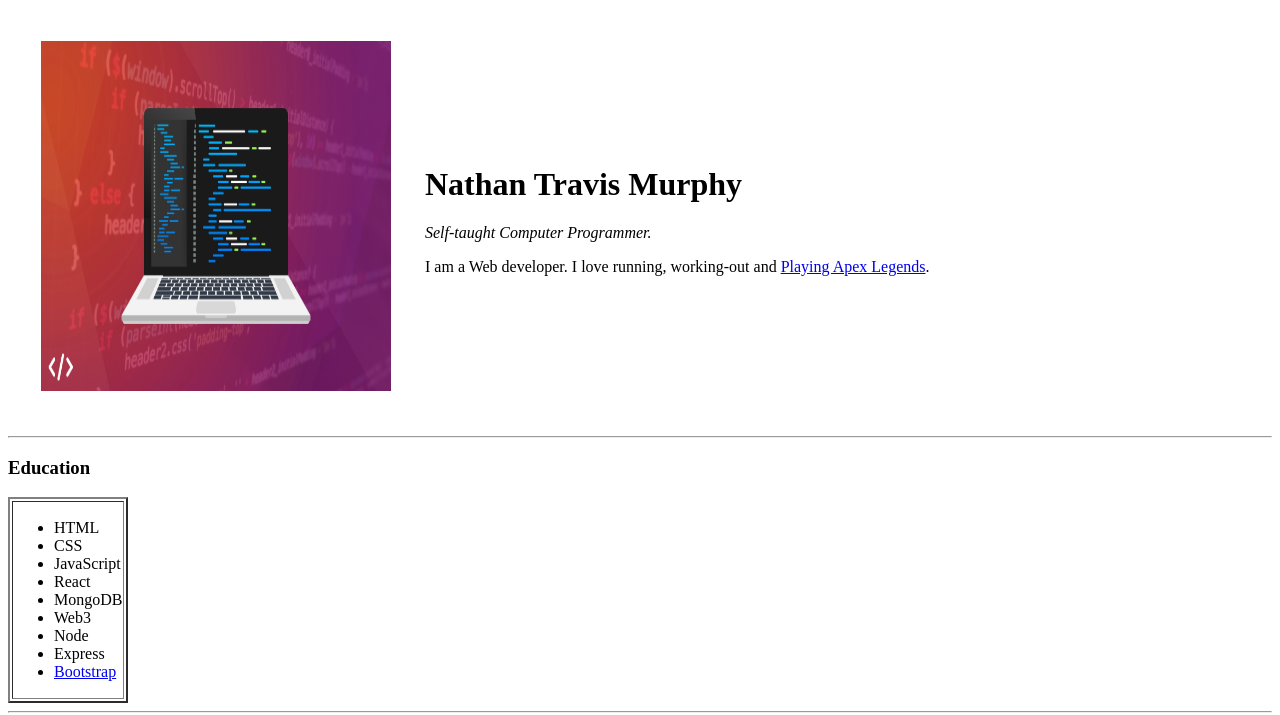
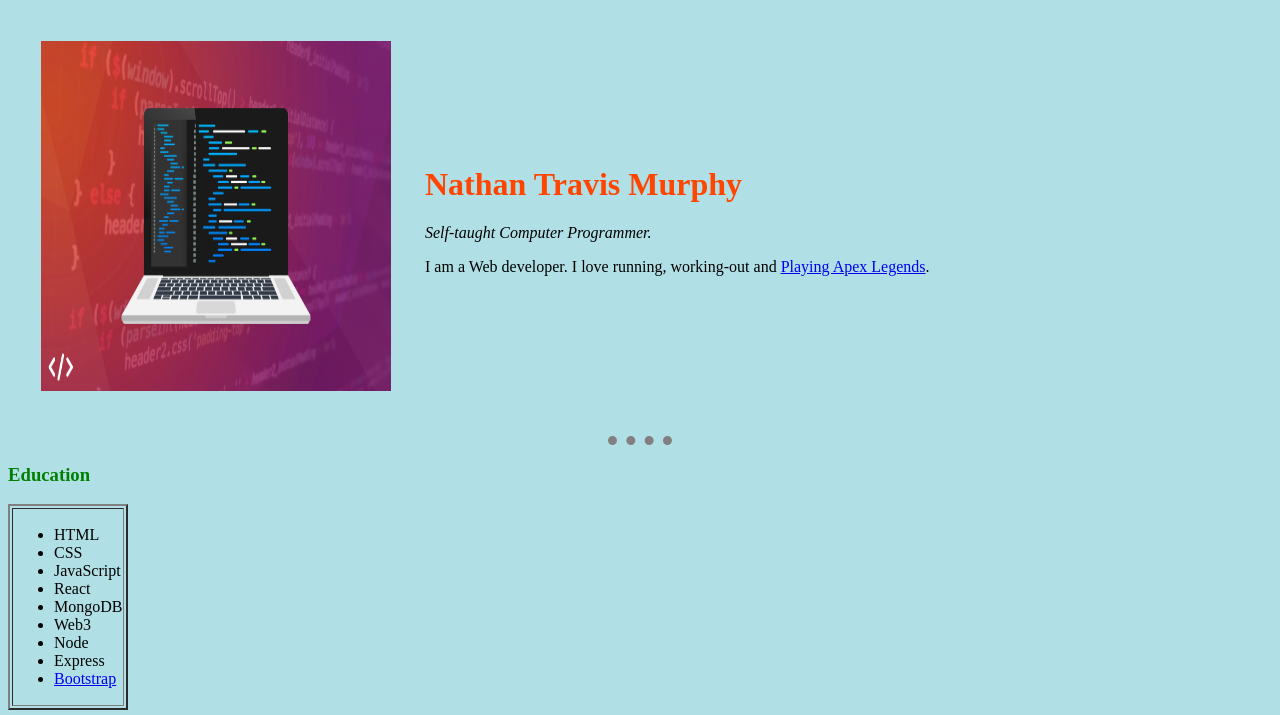
Before and after one commit to nmurphh/cv, a plain HTML site: page index.html in a window 1280 px wide. Shown: the top 715 px of the page. Drawn offline with Linux system fonts and the light colour scheme.

Commit message:
css updates

```diff
--- /dev/null
+++ b/css/styles.css
@@ -0,0 +1,19 @@
+body {
+    background-color: powderblue;
+}
+
+
+hr {
+    border-width: 9px;
+    border-color: grey;
+    border-style: dotted none none;
+    width: 5%;
+}
+
+h1 {
+    color: orangered;
+}
+
+h3 {
+    color: green;
+}
--- a/index.html
+++ b/index.html
@@ -6,9 +6,11 @@
         <meta http-equiv="X-UA-Compatible" content="IE=edge">
         <meta name="viewport" content="width=device-width, initial-scale=1.0">
         <title>Nate's Personal Site</title>
+        <link rel="stylesheet" href="css/styles.css">
+
     </head>
 
-    <body>
+   <body>
         <table cellspacing="32">
             <tr>
                 <td><img src="laptop image stock photo.png" alt="Laptop picture" height="350" width="350"></td>
```
Also changed, not shown: contacts.html (+1 -0 lines), hobbies.html (+1 -0 lines).
